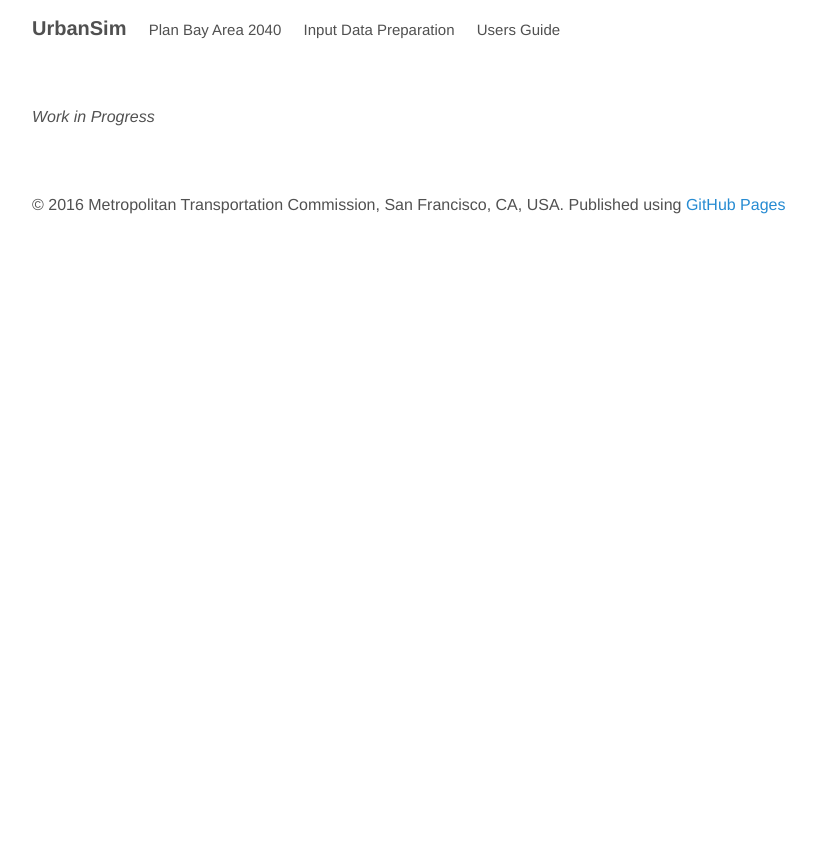
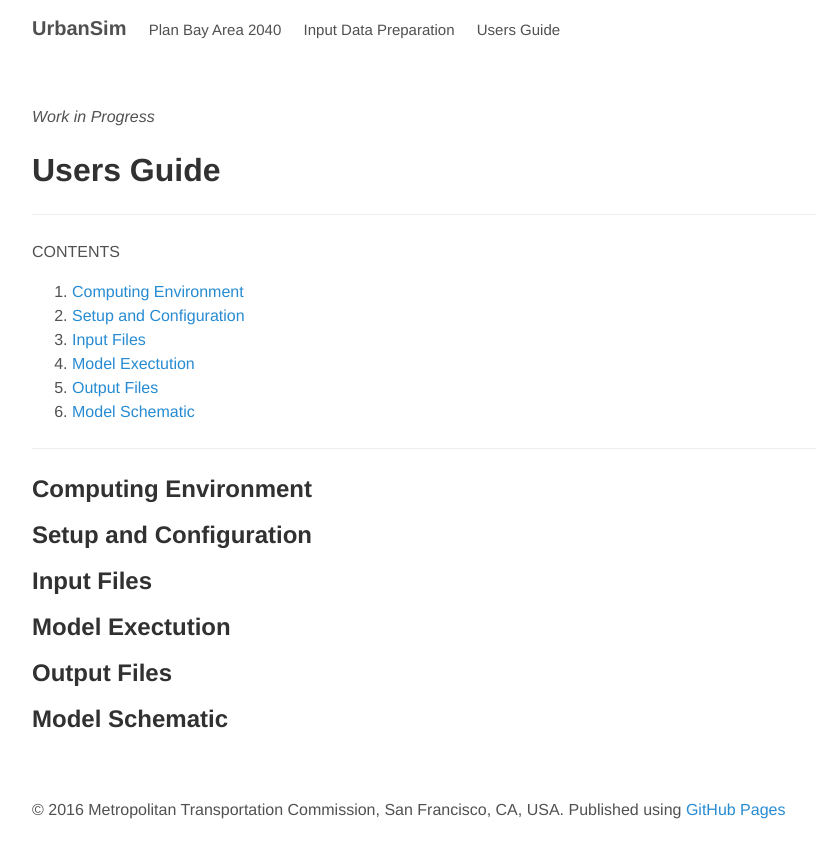
Before and after one commit to BayAreaMetro/baus_docs, a Jekyll site: the page built from users_guide.md, in a window 1280 px wide. Shown: the top 858 px of the page, without its empty margins (144-960 px from the left). Built offline with Jekyll 4.4.1, drawn with Linux system fonts in a browser that asks for light colours.

Commit message:
Update users_guide.md

```diff
--- a/users_guide.md
+++ b/users_guide.md
@@ -4,3 +4,29 @@
 ---
 
 *Work in Progress*
+
+# Users Guide
+
+---
+CONTENTS
+
+1. [Computing Environment](#computing-environment)
+2. [Setup and Configuration](#setup-and-configuration)
+3. [Input Files](#input-files)
+4. [Model Exectution](#model-exectution)
+5. [Output Files](#output-files)
+6. [Model Schematic](#model-schematic)
+
+---
+
+## Computing Environment
+
+## Setup and Configuration
+
+## Input Files
+
+## Model Exectution
+
+## Output Files
+
+## Model Schematic
```
